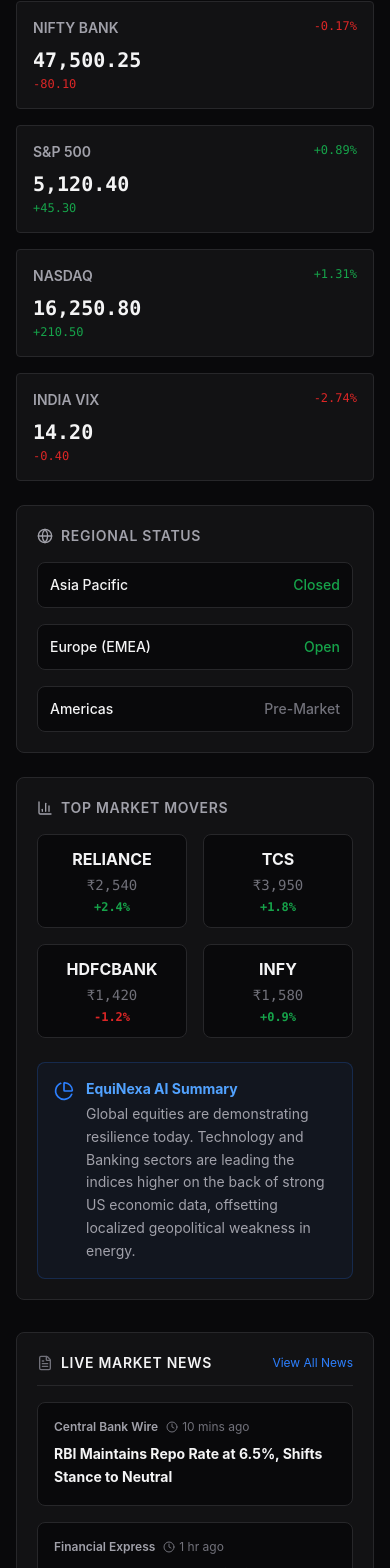
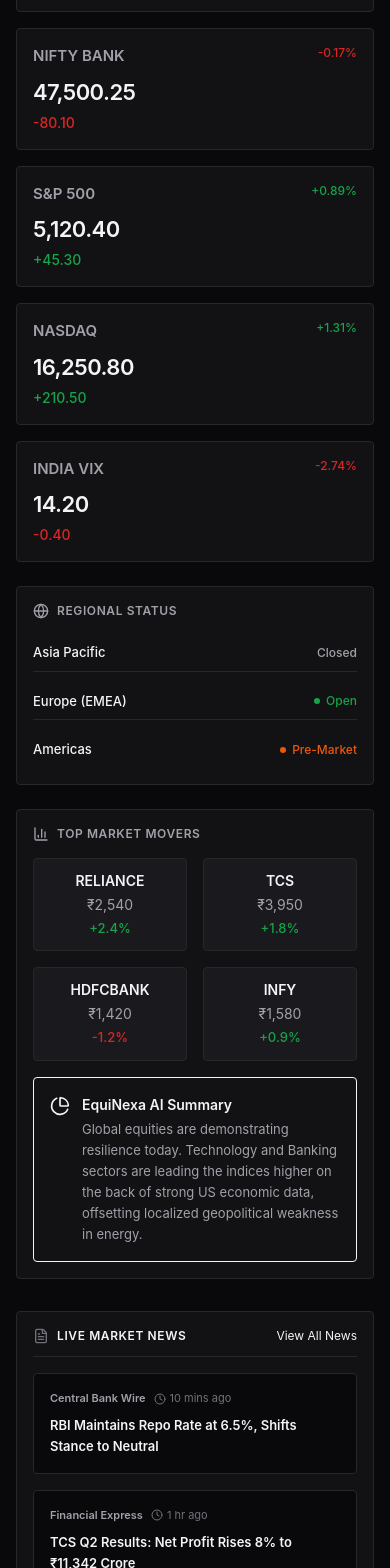
Before and after one commit to nishanths24/EquiNexa-AI, a React (Vite) app in the folder frontend/: page / in a window 390 px wide. Shown: the part 432-2000 px from the top of the page. Built offline with nearby package versions, Linux system fonts and the light colour scheme; no server answers.

Commit message:
fix: remove font-mono from market prices for cleaner upstox-style typography

```diff
--- a/frontend/src/pages/Dashboard.tsx
+++ b/frontend/src/pages/Dashboard.tsx
@@ -35,7 +35,7 @@
       {/* Header */}
       <div className="flex items-center justify-between pb-4 border-b border-eq-border">
         <div>
-          <h1 className="text-xl font-bold flex items-center text-eq-text">
+          <h1 className="text-xl font-semibold flex items-center text-eq-text">
             Global Markets Overview
           </h1>
           <p className="text-xs text-eq-text-secondary mt-1">Real-time index tracking and market breadth analysis.</p>
@@ -57,14 +57,14 @@
             className="bg-eq-surface border border-eq-border rounded p-4 hover:border-eq-border-active transition-all cursor-pointer group"
           >
             <div className="flex justify-between items-start mb-2">
-              <h3 className="font-semibold text-sm text-eq-text-secondary group-hover:text-eq-text transition-colors">{idx.name}</h3>
-              <span className={`text-xs font-mono font-medium ${idx.trend === 'up' ? 'text-eq-green' : 'text-eq-red'}`}>
+              <h3 className="font-semibold text-[15px] text-eq-text-secondary group-hover:text-eq-text transition-colors">{idx.name}</h3>
+              <span className={`text-xs font-medium ${idx.trend === 'up' ? 'text-eq-green' : 'text-eq-red'}`}>
                 {idx.percent}
               </span>
             </div>
-            <div className="flex flex-col">
-              <div className="text-xl font-mono font-bold text-eq-text">{idx.value}</div>
-              <div className={`font-mono text-xs font-medium flex items-center mt-0.5 ${idx.trend === 'up' ? 'text-eq-green' : 'text-eq-red'}`}>
+            <div className="flex flex-col mt-2">
+              <div className="text-[22px] font-semibold text-eq-text tracking-tight">{idx.value}</div>
+              <div className={`text-sm font-medium flex items-center mt-1 ${idx.trend === 'up' ? 'text-eq-green' : 'text-eq-red'}`}>
                 {idx.change}
               </div>
             </div>
@@ -76,48 +76,48 @@
       <div className="grid grid-cols-1 lg:grid-cols-3 gap-6">
 
         {/* Global Market Status */}
-        <div className="bg-card-bg border border-border-subtle rounded-lg p-5 lg:col-span-1">
-          <h3 className="text-sm font-semibold text-text-secondary uppercase tracking-wider mb-4 flex items-center">
+        <div className="bg-eq-surface border border-eq-border rounded p-4 lg:col-span-1">
+          <h3 className="text-xs font-semibold text-eq-text-secondary uppercase tracking-wider mb-4 flex items-center">
             <Globe className="w-4 h-4 mr-2" /> Regional Status
           </h3>
-          <div className="space-y-4 text-sm font-medium">
-            <div className="flex justify-between items-center p-3 bg-black-bg border border-border-subtle rounded-lg">
-              <span>Asia Pacific</span>
-              <span className="text-market-up">Closed</span>
+          <div className="space-y-3">
+            <div className="flex justify-between items-center py-2 border-b border-eq-border">
+              <span className="text-[13px] text-eq-text font-medium">Asia Pacific</span>
+              <span className="text-[12px] font-medium text-eq-text-secondary flex items-center"><span className="h-1.5 w-1.5 rounded-full bg-eq-text-disabled mr-1.5"></span>Closed</span>
             </div>
-            <div className="flex justify-between items-center p-3 bg-black-bg border border-border-subtle rounded-lg">
-              <span>Europe (EMEA)</span>
-              <span className="text-market-up">Open</span>
+            <div className="flex justify-between items-center py-2 border-b border-eq-border">
+              <span className="text-[13px] text-eq-text font-medium">Europe (EMEA)</span>
+              <span className="text-[12px] font-medium text-eq-green flex items-center"><span className="h-1.5 w-1.5 rounded-full bg-eq-green mr-1.5"></span>Open</span>
             </div>
-            <div className="flex justify-between items-center p-3 bg-black-bg border border-border-subtle rounded-lg">
-              <span>Americas</span>
-              <span className="text-text-muted">Pre-Market</span>
+            <div className="flex justify-between items-center py-2">
+              <span className="text-[13px] text-eq-text font-medium">Americas</span>
+              <span className="text-[12px] font-medium text-eq-orange flex items-center"><span className="h-1.5 w-1.5 rounded-full bg-eq-orange mr-1.5"></span>Pre-Market</span>
             </div>
           </div>
         </div>
 
         {/* Top Movers / AI Analysis */}
-        <div className="bg-card-bg border border-border-subtle rounded-lg p-5 lg:col-span-2">
-          <h3 className="text-sm font-semibold text-text-secondary uppercase tracking-wider mb-4 flex items-center">
+        <div className="bg-eq-surface border border-eq-border rounded p-4 lg:col-span-2">
+          <h3 className="text-xs font-semibold text-eq-text-secondary uppercase tracking-wider mb-4 flex items-center">
             <BarChart3 className="w-4 h-4 mr-2" /> Top Market Movers
           </h3>
           <div className="grid grid-cols-2 md:grid-cols-4 gap-4">
             {MOCK_TOP_MOVERS.map(stock => (
-              <div key={stock.symbol} className="bg-black-bg border border-border-subtle rounded-lg p-3 text-center">
-                <div className="font-bold mb-1">{stock.symbol}</div>
-                <div className="font-mono text-sm text-text-muted mb-1">₹{stock.price}</div>
-                <div className={`font-mono text-xs font-bold ${stock.change.startsWith('+') ? 'text-market-up' : 'text-market-down'}`}>
+              <div key={stock.symbol} className="bg-eq-surface-elevated border border-eq-border rounded p-3 text-center">
+                <div className="font-semibold text-sm mb-1 text-eq-text">{stock.symbol}</div>
+                <div className="text-sm text-eq-text-secondary mb-1">₹{stock.price}</div>
+                <div className={`text-[13px] font-medium ${stock.change.startsWith('+') ? 'text-eq-green' : 'text-eq-red'}`}>
                   {stock.change}
                 </div>
               </div>
             ))}
           </div>
 
-          <div className="mt-6 p-4 bg-blue-900/10 border border-blue-500/20 rounded-lg flex items-start">
-            <PieChart className="w-5 h-5 text-blue-500 mr-3 flex-shrink-0 mt-0.5" />
+          <div className="mt-4 p-4 bg-eq-purple-muted border border-eq-purple/20 rounded flex items-start">
+            <PieChart className="w-5 h-5 text-eq-purple mr-3 flex-shrink-0 mt-0.5" />
             <div>
-              <h4 className="text-sm font-bold text-blue-400 mb-1">EquiNexa AI Summary</h4>
-              <p className="text-sm text-text-secondary leading-relaxed">
+              <h4 className="text-[14px] font-semibold text-eq-purple mb-1">EquiNexa AI Summary</h4>
+              <p className="text-[13px] text-eq-text-secondary leading-relaxed">
                 Global equities are demonstrating resilience today. Technology and Banking sectors are leading the indices higher on the back of strong US economic data, offsetting localized geopolitical weakness in energy.
               </p>
             </div>
@@ -125,21 +125,21 @@
         </div>
 
         {/* Live News Feed - First Page */}
-        <div className="bg-card-bg border border-border-subtle rounded-lg p-5 lg:col-span-3 mt-2">
-          <div className="flex items-center justify-between mb-4 border-b border-border-subtle pb-3">
-            <h3 className="text-sm font-semibold text-text-primary uppercase tracking-wider flex items-center">
-              <FileText className="w-4 h-4 mr-2 text-text-muted" /> Live Market News
+        <div className="bg-eq-surface border border-eq-border rounded p-4 lg:col-span-3 mt-2">
+          <div className="flex items-center justify-between mb-4 border-b border-eq-border pb-3">
+            <h3 className="text-xs font-semibold text-eq-text uppercase tracking-wider flex items-center">
+              <FileText className="w-4 h-4 mr-2 text-eq-text-muted" /> Live Market News
             </h3>
-            <button onClick={() => navigate('/news')} className="text-xs text-blue-500 hover:underline">View All News</button>
+            <button onClick={() => navigate('/news')} className="text-xs text-eq-purple hover:underline">View All News</button>
           </div>
           <div className="grid grid-cols-1 md:grid-cols-3 gap-4">
             {MOCK_LATEST_NEWS.map(news => (
-              <div key={news.id} onClick={() => navigate('/news')} className="p-4 bg-black-bg border border-border-subtle rounded-lg hover:border-blue-500/30 cursor-pointer transition-colors group">
-                <div className="flex items-center text-xs text-text-muted mb-2">
-                  <span className="font-semibold text-text-secondary mr-2">{news.source}</span>
+              <div key={news.id} onClick={() => navigate('/news')} className="p-4 bg-eq-bg border border-eq-border rounded hover:border-eq-purple/50 cursor-pointer transition-colors group">
+                <div className="flex items-center text-[11px] text-eq-text-muted mb-2">
+                  <span className="font-semibold text-eq-text-secondary mr-2">{news.source}</span>
                   <Clock className="w-3 h-3 mr-1" /> {news.time}
                 </div>
-                <h4 className="text-sm font-bold text-text-primary group-hover:text-blue-400 transition-colors leading-relaxed">
+                <h4 className="text-[13px] font-semibold text-eq-text group-hover:text-eq-purple transition-colors leading-relaxed">
                   {news.headline}
                 </h4>
               </div>
--- a/frontend/src/pages/Macro.tsx
+++ b/frontend/src/pages/Macro.tsx
@@ -35,8 +35,8 @@
             </div>
 
             <div className="flex items-end space-x-3">
-              <span className="text-3xl font-mono font-bold text-text-primary">{item.value}</span>
-              <span className={`font-mono text-sm font-medium mb-1 flex items-center ${
+              <span className="text-3xl font-bold text-text-primary">{item.value}</span>
+              <span className={`text-sm font-medium mb-1 flex items-center ${
                 item.trend === 'up' ? 'text-market-up' : item.trend === 'down' ? 'text-market-down' : 'text-text-muted'
               }`}>
                 {item.trend === 'up' && <TrendingUp className="w-4 h-4 mr-1" />}
```
Also changed, not shown: frontend/src/pages/Forex.tsx (+4 -4 lines), frontend/src/pages/StockAnalysis.tsx (+20 -20 lines).
